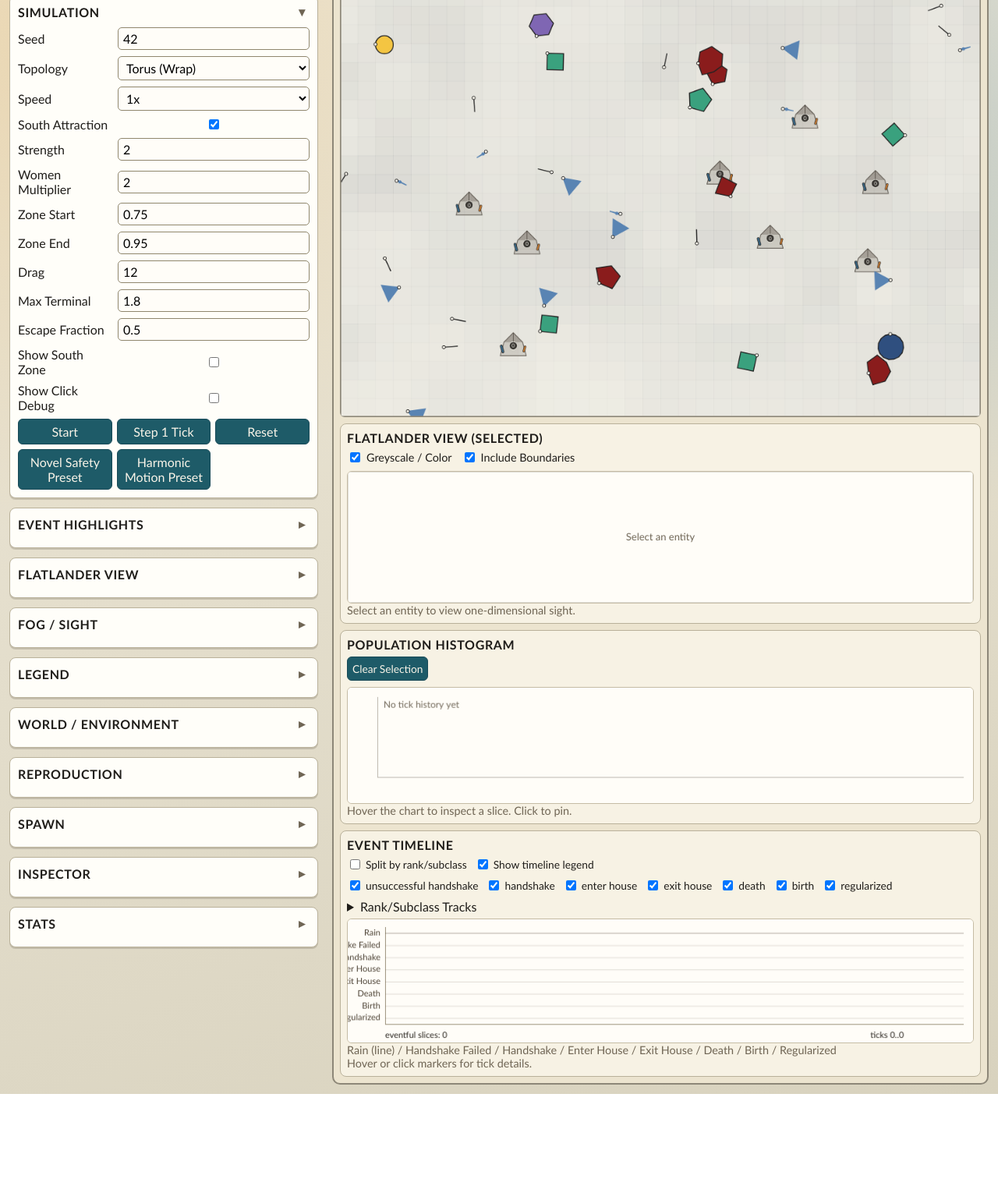
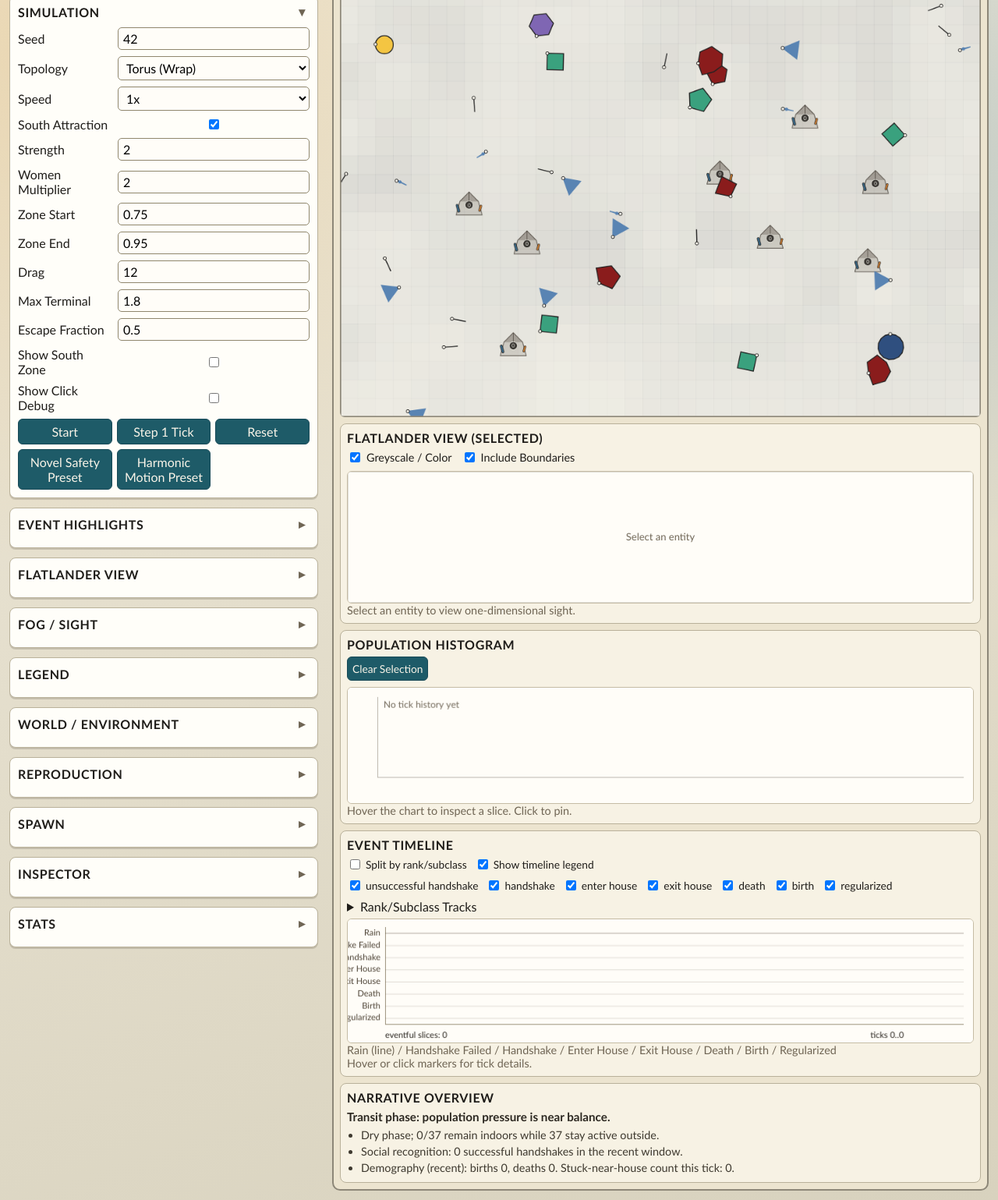
Before and after one commit to dasaro/flatlander, a website built with Vite: page index.html in a window 1280 px wide. Shown: the part 111-1650 px from the top of the page at 78% size. Before the commit the page ends 1514 px from the top, so only its background shows below. Built offline with nearby package versions, Linux system fonts and the light colour scheme.

Commit message:
feat(ui): add narrative overview panel

```diff
--- a/index.html
+++ b/index.html
@@ -888,6 +888,15 @@
           </div>
           <div id="event-timeline-tooltip" class="hint">Hover or click markers for tick details.</div>
         </section>
+        <section class="timeline-panel narrative-panel" aria-label="Narrative overview panel">
+          <h2>Narrative Overview</h2>
+          <p id="narrative-overview-headline" class="narrative-headline">
+            Waiting for simulation data.
+          </p>
+          <ul id="narrative-overview-reasons" class="narrative-reasons">
+            <li>Start the simulation to see a concise explanation of current dynamics.</li>
+          </ul>
+        </section>
       </main>
     </div>
     <script type="module" src="/src/main.ts"></script>
--- a/package.json
+++ b/package.json
@@ -1,7 +1,7 @@
 {
   "name": "flatlander",
   "private": true,
-  "version": "0.9.8",
+  "version": "0.9.9",
   "type": "module",
   "scripts": {
     "dev": "vite",
--- a/src/main.ts
+++ b/src/main.ts
@@ -72,6 +72,7 @@ import {
   UIController,
 } from './ui/uiController';
 import { MobileMenuState } from './ui/mobileMenuState';
+import { buildNarrativeOverview } from './ui/narrativeOverview';
 import { EventDrainPipeline } from './ui/eventDrainPipeline';
 import { captureFrameSnapshot, type FrameSnapshot } from './ui/frameSnapshot';
 import { RainTimelineStore } from './ui/rainTimelineStore';
@@ -112,6 +113,8 @@ if (!(flatlanderCanvasNode instanceof HTMLCanvasElement)) {
 }
 const flatlanderCanvas: HTMLCanvasElement = flatlanderCanvasNode;
 const worldHoverInfo = document.getElementById('world-hover-info');
+const narrativeHeadline = document.getElementById('narrative-overview-headline');
+const narrativeReasons = document.getElementById('narrative-overview-reasons');
 
 const initialSeedInput = document.getElementById('seed-input');
 if (!(initialSeedInput instanceof HTMLInputElement)) {
@@ -291,6 +294,7 @@ let flatlanderHoverNormalizedX: number | null = null;
 let hoveredWorldEntityId: number | null = null;
 let hoveredWorldPoint: Vec2 | null = null;
 let hoveredWorldClientPoint: Vec2 | null = null;
+let lastNarrativeTick = -1;
 const eventDrainPipeline = new EventDrainPipeline(
   world.tick,
   () => world.events.drain(),
@@ -357,6 +361,7 @@ const ui = new UIController({
     populationHistogram.reset(world);
     eventDrainPipeline.reset(world.tick);
     rainTimeline.reset();
+    lastNarrativeTick = -1;
     recentLegendEvents.length = 0;
     lastLegendSignature = '';
     selectionState.setSelected(null);
@@ -709,6 +714,7 @@ function frame(now: number): void {
   });
   populationHistogram.render();
   renderEventTimeline();
+  renderNarrativeOverview();
   renderDynamicLegend();
   renderWorldHoverInfo();
   ui.renderStats(world);
@@ -1139,6 +1145,70 @@ function renderEventTimeline(): void {
     rainIntervals: rainTimeline.getIntervals(world.tick),
   });
   eventTimelineLegend.hidden = !timelineShowLegend;
+}
+
+function renderNarrativeOverview(): void {
+  if (!(narrativeHeadline instanceof HTMLElement) || !(narrativeReasons instanceof HTMLElement)) {
+    return;
+  }
+  if (lastNarrativeTick === world.tick) {
+    return;
+  }
+  lastNarrativeTick = world.tick;
+
+  const allTypes = new Set<EventType>([
+    'handshakeAttemptFailed',
+    'handshake',
+    'houseEnter',
+    'houseExit',
+    'death',
+    'birth',
+    'regularized',
+  ]);
+  const summaries = eventAnalytics.getFilteredSummaries({
+    selectedTypes: allTypes,
+    selectedRankKeys: new Set<string>(),
+    splitByRank: false,
+    focusEntityId: null,
+  });
+
+  let totalPeople = 0;
+  let insidePeople = 0;
+  let outsidePeople = 0;
+  for (const id of world.entities) {
+    if (world.staticObstacles.has(id)) {
+      continue;
+    }
+    totalPeople += 1;
+    const dwelling = world.dwellings.get(id);
+    if (dwelling?.state === 'inside') {
+      insidePeople += 1;
+    } else {
+      outsidePeople += 1;
+    }
+  }
+
+  const overview = buildNarrativeOverview(
+    {
+      tick: world.tick,
+      isRaining: world.weather.isRaining,
+      totalPeople,
+      outsidePeople,
+      insidePeople,
+      seekingShelter: world.seekShelterIntentCount,
+      seekingHome: world.seekHomeIntentCount,
+      stuckNearHouse: world.stuckNearHouseCount,
+    },
+    summaries,
+  );
+
+  narrativeHeadline.textContent = overview.headline;
+  narrativeReasons.innerHTML = '';
+  for (const reason of overview.reasons) {
+    const item = document.createElement('li');
+    item.textContent = reason;
+    narrativeReasons.appendChild(item);
+  }
 }
 
 function recordLegendEvents(events: WorldEvent[]): void {
--- a/src/styles.css
+++ b/src/styles.css
@@ -335,6 +335,26 @@ button[aria-disabled='true']:hover {
   margin-top: 6px;
 }
 
+.narrative-panel {
+  padding-bottom: 10px;
+}
+
+.narrative-headline {
+  margin: 0 0 6px;
+  font-size: 0.95rem;
+  font-weight: 700;
+  color: #2c2821;
+}
+
+.narrative-reasons {
+  margin: 0;
+  padding-left: 18px;
+  display: grid;
+  gap: 4px;
+  font-size: 0.9rem;
+  color: #3e392f;
+}
+
 #flatlander-canvas {
   display: block;
   width: 100%;
--- /dev/null
+++ b/src/ui/narrativeOverview.ts
@@ -0,0 +1,195 @@
+import type { EventType, TickSummary } from './eventAnalytics';
+
+export interface NarrativeOverviewInput {
+  tick: number;
+  isRaining: boolean;
+  totalPeople: number;
+  outsidePeople: number;
+  insidePeople: number;
+  seekingShelter: number;
+  seekingHome: number;
+  stuckNearHouse: number;
+  recentWindowTicks?: number;
+}
+
+export interface NarrativeOverview {
+  headline: string;
+  reasons: string[];
+}
+
+const NARRATIVE_EVENT_TYPES: EventType[] = [
+  'handshakeAttemptFailed',
+  'handshake',
+  'houseEnter',
+  'houseExit',
+  'death',
+  'birth',
+  'regularized',
+];
+
+function topReason(reasons: Record<string, number>): { reason: string; count: number } | null {
+  const entries = Object.entries(reasons).filter((entry) => entry[1] > 0);
+  if (entries.length === 0) {
+    return null;
+  }
+  entries.sort((left, right) => {
+    if (right[1] !== left[1]) {
+      return right[1] - left[1];
+    }
+    return left[0].localeCompare(right[0]);
+  });
+  const first = entries[0];
+  return first ? { reason: first[0], count: first[1] } : null;
+}
+
+function describeHouseReason(reason: string): string {
+  switch (reason) {
+    case 'RainShelter':
+      return 'rain sheltering';
+    case 'ReturnHome':
+      return 'return-home behavior';
+    case 'Healing':
+      return 'healing needs';
+    case 'AvoidCrowd':
+      return 'crowd avoidance';
+    case 'WaitForBearing':
+      return 'bearing checks';
+    case 'Wander':
+      return 'wandering';
+    default:
+      return reason;
+  }
+}
+
+function describeHandshakeFailureReason(reason: string): string {
+  switch (reason) {
+    case 'PartnerMissing':
+      return 'the partner disappeared before completion';
+    case 'StillnessNotSatisfied':
+      return 'stillness protocol was not satisfied';
+    case 'KnowledgeNotEstablished':
+      return 'knowledge transfer did not complete in time';
+    default:
+      return reason;
+  }
+}
+
+function aggregateRecent(
+  summaries: TickSummary[],
+  tick: number,
+  windowTicks: number,
+): {
+  countsByType: Record<EventType, number>;
+  reasonsByType: Record<EventType, Record<string, number>>;
+} {
+  const countsByType: Record<EventType, number> = {
+    handshakeStart: 0,
+    handshakeAttemptFailed: 0,
+    touch: 0,
+    handshake: 0,
+    peaceCry: 0,
+    stab: 0,
+    death: 0,
+    birth: 0,
+    houseEnter: 0,
+    houseExit: 0,
+    regularized: 0,
+  };
+  const reasonsByType: Record<EventType, Record<string, number>> = {
+    handshakeStart: {},
+    handshakeAttemptFailed: {},
+    touch: {},
+    handshake: {},
+    peaceCry: {},
+    stab: {},
+    death: {},
+    birth: {},
+    houseEnter: {},
+    houseExit: {},
+    regularized: {},
+  };
+
+  const minTick = Math.max(0, tick - windowTicks);
+  for (const summary of summaries) {
+    if (summary.tick < minTick) {
+      continue;
+    }
+    for (const type of NARRATIVE_EVENT_TYPES) {
+      countsByType[type] += summary.countsByType[type] ?? 0;
+      const reasons = summary.reasonsByType[type] ?? {};
+      for (const [reason, count] of Object.entries(reasons)) {
+        reasonsByType[type][reason] = (reasonsByType[type][reason] ?? 0) + count;
+      }
+    }
+  }
+
+  return { countsByType, reasonsByType };
+}
+
+export function buildNarrativeOverview(
+  input: NarrativeOverviewInput,
+  summaries: TickSummary[],
+): NarrativeOverview {
+  if (input.totalPeople <= 0) {
+    return {
+      headline: 'Population collapsed: no inhabitants remain.',
+      reasons: ['No active agents are available to reproduce, shelter, or maintain social exchange.'],
+    };
+  }
+
+  const windowTicks = Math.max(300, Math.round(input.recentWindowTicks ?? 900));
+  const recent = aggregateRecent(summaries, input.tick, windowTicks);
+  const births = recent.countsByType.birth;
+  const deaths = recent.countsByType.death;
+  const shelterCoverage =
+    (input.insidePeople + input.seekingShelter + input.seekingHome) / Math.max(1, input.totalPeople);
+
+  let headline = 'Transit phase: population pressure is near balance.';
+  if (input.isRaining && shelterCoverage >= 0.7) {
+    headline = 'Rain phase: most inhabitants are sheltering or moving to doors.';
+  } else if (input.isRaining) {
+    headline = 'Rain phase: shelter demand is active but many inhabitants remain exposed.';
+  } else if (deaths > births * 1.25 && deaths > 0) {
+    headline = 'Crisis phase: losses currently exceed births.';
+  } else if (births > deaths * 1.25 && births > 0) {
+    headline = 'Recovery phase: births currently outpace losses.';
+  }
+
+  const reasons: string[] = [];
+  if (input.isRaining) {
+    reasons.push(
+      `Rain is active; ${input.insidePeople + input.seekingShelter + input.seekingHome}/${input.totalPeople} are inside or explicitly seeking shelter.`,
+    );
+  } else {
+    reasons.push(
+      `Dry phase; ${input.insidePeople}/${input.totalPeople} remain indoors while ${input.outsidePeople} stay active outside.`,
+    );
+  }
+
+  const topEntryReason = topReason(recent.reasonsByType.houseEnter);
+  if (topEntryReason) {
+    reasons.push(
+      `House entries are mainly driven by ${describeHouseReason(topEntryReason.reason)} (${topEntryReason.count} recent events).`,
+    );
+  }
+
+  const handshakeOk = recent.countsByType.handshake;
+  const handshakeFail = recent.countsByType.handshakeAttemptFailed;
+  const topHandshakeFailure = topReason(recent.reasonsByType.handshakeAttemptFailed);
+  if (handshakeFail > 0 && topHandshakeFailure) {
+    reasons.push(
+      `Social recognition: ${handshakeOk} completed vs ${handshakeFail} failed; dominant failure reason is ${describeHandshakeFailureReason(topHandshakeFailure.reason)}.`,
+    );
+  } else {
+    reasons.push(`Social recognition: ${handshakeOk} successful handshakes in the recent window.`);
+  }
+
+  reasons.push(
+    `Demography (recent): births ${births}, deaths ${deaths}. Stuck-near-house count this tick: ${input.stuckNearHouse}.`,
+  );
+
+  return {
+    headline,
+    reasons: reasons.slice(0, 4),
+  };
+}
```
Also changed, not shown: tests/narrativeOverview.test.ts (added, +118 -0 lines), CHANGELOG.md.
